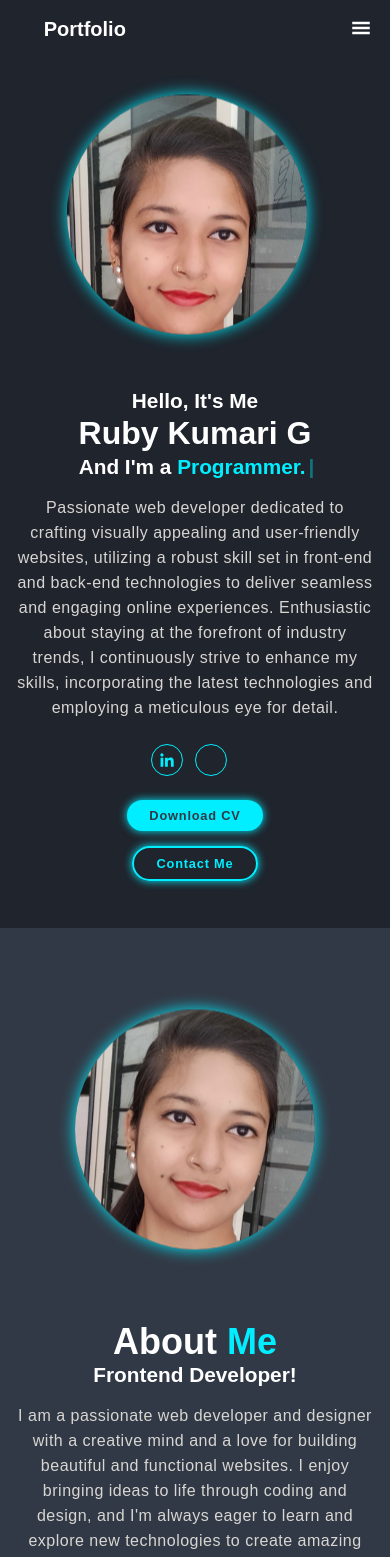
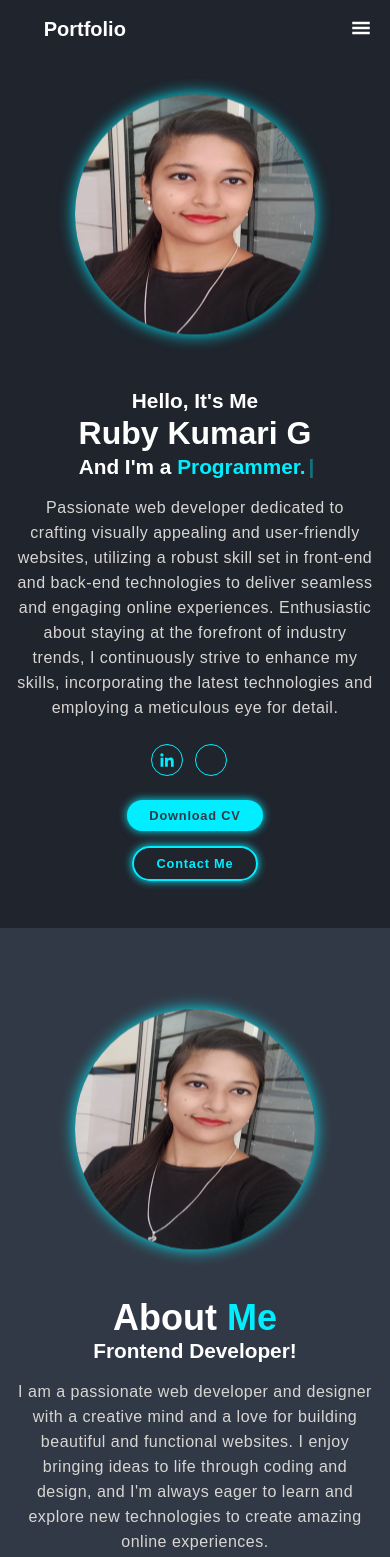
Before and after one commit to Rubykumari12/Portfolio, a React (Create React App) app: page / in a window 390 px wide. Shown: the top 1557 px of the page. Built offline with nearby package versions, Linux system fonts and the light colour scheme; some icons are missing.

Commit message:
fixed image view

```diff
--- a/src/About.js
+++ b/src/About.js
@@ -4,11 +4,7 @@ const About = () => {
   return (
     <div>
       <section className="about" id="about">
-        <div className="about-img">
-          <div className="image1">
-            <img src="images/home2.jpg" alt="" width="400" height="390" />
-          </div>
-        </div>
+        <img src="images/home2.jpg" alt="" width="400" height="390" />
 
         <div className="about-content">
           <h2 className="heading">
--- a/src/Home.js
+++ b/src/Home.js
@@ -54,8 +54,6 @@ const Home = () => {
           </a>
         </div>
 
-        <div className="home-img">
-          <div className="image">
         <img
           className="dp"
           src="images/home.jpg"
@@ -63,8 +61,6 @@ const Home = () => {
           width="400"
           height="390"
         />
-          </div>
-        </div>
       </section>
     </div>
   );
--- a/src/index.css
+++ b/src/index.css
@@ -109,8 +109,8 @@ section#about {
   flex-direction: row;
 }
 
-.home-img .image,
-.image1 {
+.home img,
+.about img {
   /* width: 35vw; */
   animation: floatImage 4s ease-in-out infinite;
 }
@@ -127,34 +127,16 @@ section#about {
   }
 }
 
-.home-img {
-  position: relative;
-  width: fit-content;
-  height: 100%;
-  display: flex;
-  justify-content: center;
-  align-items: center;
-  margin-right: 2rem;
-}
-
-.home-img .image {
+.home img {
   position: relative;
   width: 300px;
   height: 300px;
+  margin-bottom: 5rem;
   border-radius: 50%;
   z-index: 1;
   overflow: hidden;
   box-shadow: 0 0 2rem var(--main-color);
   transform: translateX(-50%);
-}
-
-.image img {
-  position: absolute;
-  top: 0.5px;
-  max-width: 336px;
-  max-height: 390px;
-  object-fit: cover;
-  left: -12%;
 }
 
 .home-content h1 {
@@ -251,32 +233,15 @@ span {
   background: var(--second-bg-color);
 }
 
-.about-img {
-  position: relative;
-  height: 100%;
-  display: flex;
-  justify-content: center;
-  align-items: center;
-  margin-left: 5rem;
-}
-
-.image1 {
+.about img {
   position: relative;
   width: 300px;
   height: 300px;
+  margin-left: 5rem;
   border-radius: 50%;
   z-index: 1;
   overflow: hidden;
   box-shadow: 0 0 2rem var(--main-color);
-}
-
-.image1 img {
-  position: absolute;
-  top: 0.5px;
-  left: 42%;
-  transform: translateX(-50%);
-  max-width: 350px;
-  object-fit: cover;
 }
 
 .heading {
@@ -582,7 +547,7 @@ span {
 
   .home {
     flex-direction: column;
-    gap: 7rem;
+    margin-top: 10px;
   }
 
   .home-content {
@@ -592,7 +557,7 @@ span {
 
   .about {
     flex-direction: column;
-    gap: 7rem;
+    gap: 4rem;
   }
 
   .about-content h2 {
@@ -610,7 +575,7 @@ span {
   }
 
   .btn {
-    margin: 0;
+    margin-right: 2rem;
   }
 
   .skills p,
@@ -690,6 +655,7 @@ span {
   }
 
   .btn {
+    margin-right: 0;
     margin-bottom: 15px;
   }
 
@@ -724,21 +690,11 @@ span {
     font-size: 4rem;
   }
 
-  .home-img {
-    margin-top: 16%;
-  }
-
-  .home-img .image {
+  .home img {
     width: 30rem;
     height: 30rem;
-  }
-
-  .image img {
-    position: absolute;
-    top: 0.5px;
-    max-width: 300px;
-    object-fit: cover;
-    left: -17%;
+    margin-top: 16%;
+    margin-bottom: 0;
   }
 
   .home-content {
@@ -779,12 +735,8 @@ span {
     margin: 0;
   }
 
-  .about-img {
-    padding: 0;
+  .about img {
     margin: 0;
-  }
-
-  .image1 {
     width: 30rem;
     height: 30rem;
     border-radius: 50%;
```
Lines whose indentation alone changed are shown as unchanged.
